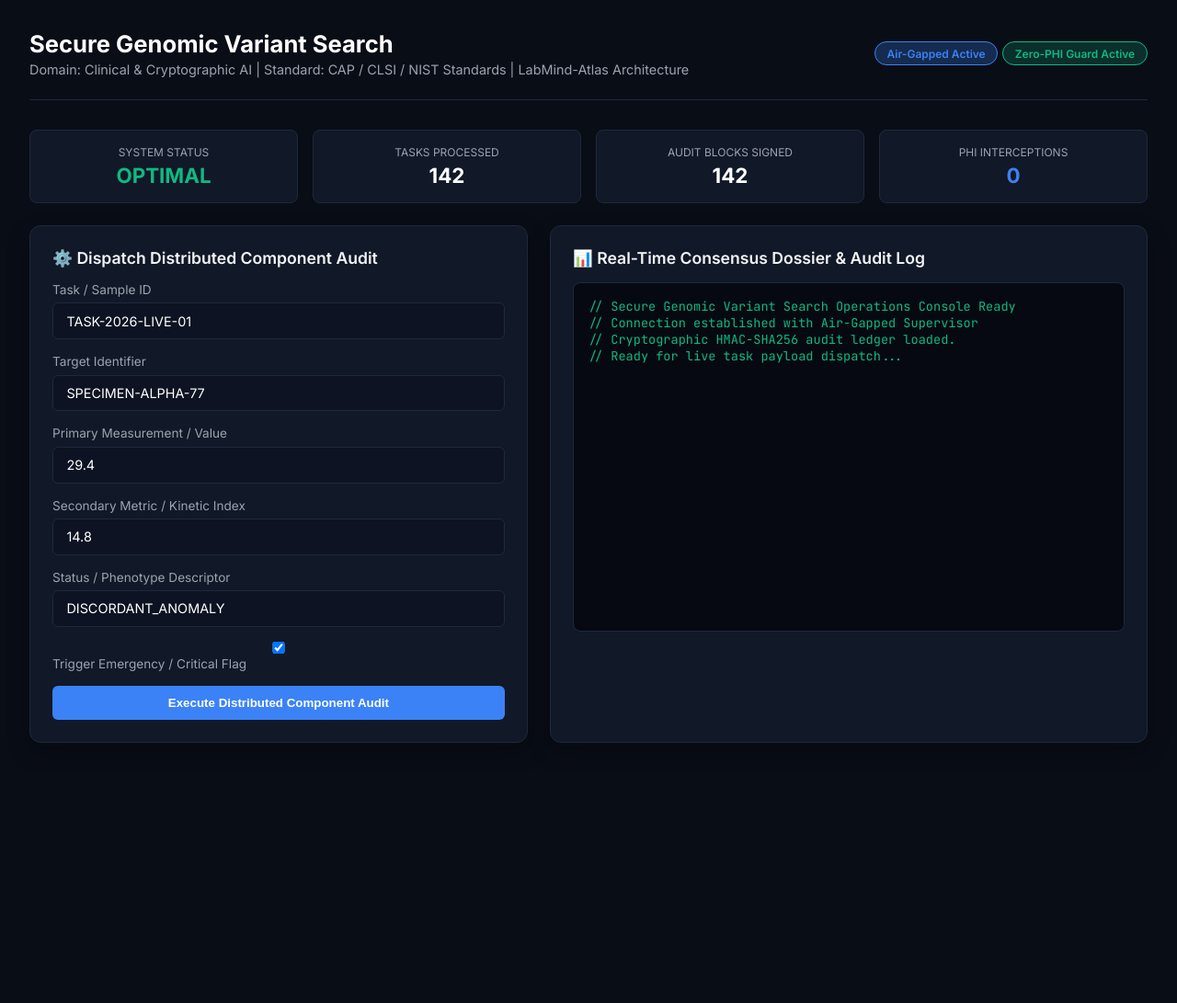
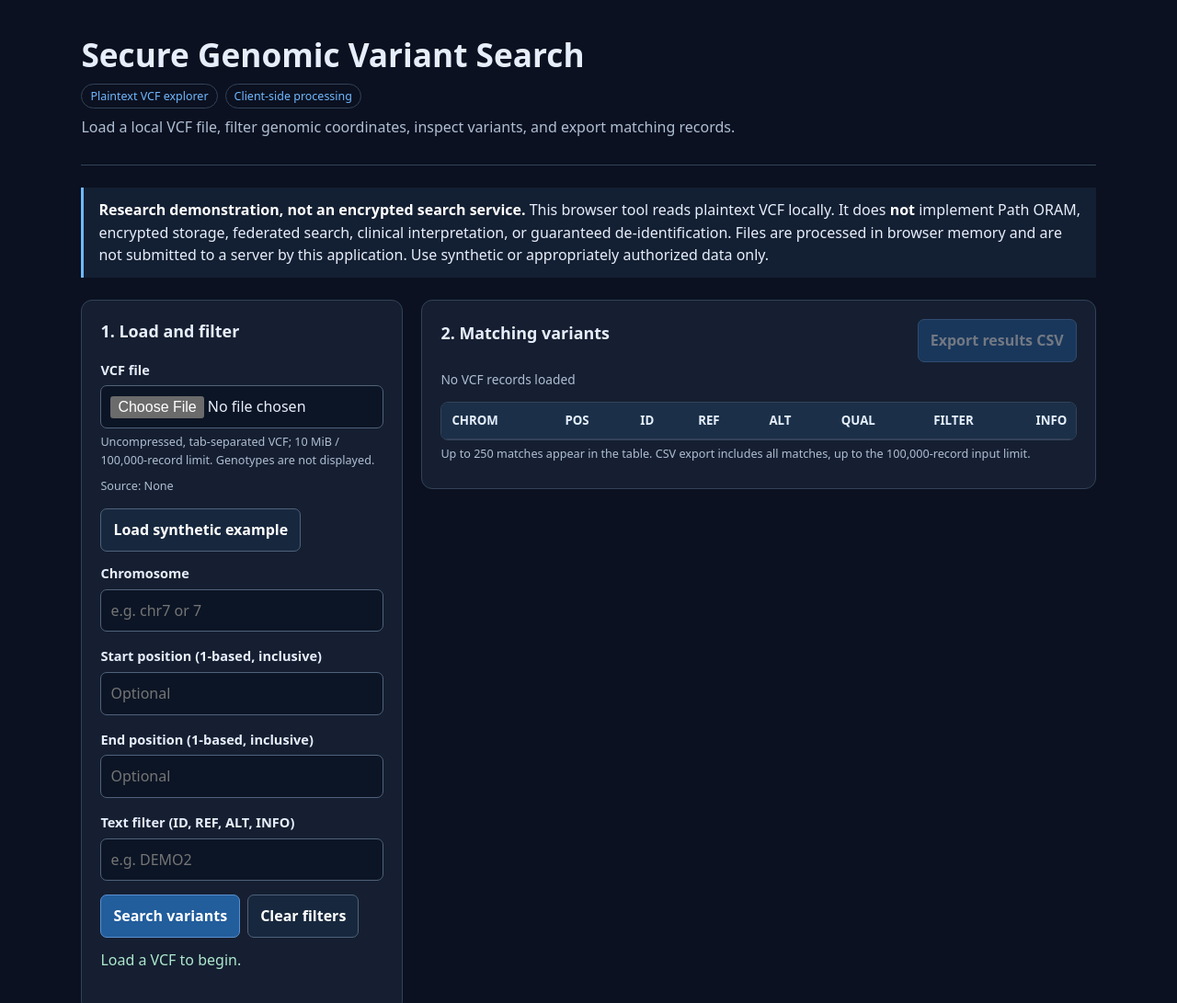
Before and after one commit to abusuraihsakhri/secure-genomic-variant-search, a plain HTML site: page web/index.html in a window 1280 px wide. Shown: the top 1091 px of the page at 92% size. Before the commit the page ends 840 px from the top, so only its background shows below. Drawn offline with Linux system fonts and the light colour scheme.

Commit message:
fix: replace broken simulated dashboard with accessible local VCF explorer

```diff
--- a/web/index.html
+++ b/web/index.html
@@ -1,236 +1,118 @@
-<!DOCTYPE html>
+<!doctype html>
 <html lang="en">
 <head>
-    <meta charset="UTF-8">
-    <meta name="viewport" content="width=device-width, initial-scale=1.0">
-    <title>Secure Genomic Variant Search — Operations Console</title>
-    <link href="https://fonts.googleapis.com/css2?family=Inter:wght@300;400;600;700&family=JetBrains+Mono:wght@400;600&display=swap" rel="stylesheet">
+  <meta charset="utf-8">
+  <meta name="viewport" content="width=device-width, initial-scale=1">
+  <meta name="color-scheme" content="dark">
+  <meta name="description" content="Local plaintext VCF variant lookup and export demonstration. Not an ORAM implementation.">
+  <title>Secure Genomic Variant Search | Local VCF Explorer</title>
   <style>
-        :root {
-            --bg: #090d16;
-            --card: #111827;
-            --border: #1f293d;
-            --accent: #3b82f6;
-            --accent-glow: rgba(59, 130, 246, 0.25);
-            --text: #f3f4f6;
-            --text-muted: #9ca3af;
-            --danger: #ef4444;
-            --warning: #f59e0b;
-            --success: #10b981;
-        }
-        * { box-sizing: border-box; margin: 0; padding: 0; }
-        body {
-            font-family: 'Inter', sans-serif;
-            background: var(--bg);
-            color: var(--text);
-            padding: 2rem;
-            min-height: 100vh;
-        }
-        .header {
-            display: flex;
-            justify-content: space-between;
-            align-items: center;
-            border-bottom: 1px solid var(--border);
-            padding-bottom: 1.5rem;
-            margin-bottom: 2rem;
-        }
-        .header-title h1 { font-size: 1.6rem; font-weight: 700; color: #fff; }
-        .header-title p { color: var(--text-muted); font-size: 0.9rem; margin-top: 0.25rem; }
-        .badge {
-            display: inline-block;
-            padding: 0.3rem 0.8rem;
-            border-radius: 9999px;
-            font-size: 0.75rem;
-            font-weight: 600;
-            background: var(--accent-glow);
-            color: var(--accent);
-            border: 1px solid var(--accent);
-        }
-        .grid {
-            display: grid;
-            grid-template-columns: 1fr 1.2fr;
-            gap: 1.5rem;
-        }
-        .card {
-            background: var(--card);
-            border: 1px solid var(--border);
-            border-radius: 12px;
-            padding: 1.5rem;
-            box-shadow: 0 10px 25px rgba(0,0,0,0.3);
-        }
-        .card h2 {
-            font-size: 1.1rem;
-            font-weight: 600;
-            margin-bottom: 1rem;
-            display: flex;
-            align-items: center;
-            gap: 0.5rem;
-        }
-        .form-group { margin-bottom: 1rem; }
-        label { display: block; font-size: 0.85rem; color: var(--text-muted); margin-bottom: 0.4rem; }
-        input, select, textarea {
-            width: 100%;
-            padding: 0.65rem 0.9rem;
-            background: #0d1322;
-            border: 1px solid var(--border);
-            border-radius: 6px;
-            color: #fff;
-            font-family: inherit;
-            font-size: 0.9rem;
-        }
-        input:focus, textarea:focus { outline: none; border-color: var(--accent); }
-        .btn {
-            background: var(--accent);
-            color: #fff;
-            border: none;
-            padding: 0.7rem 1.4rem;
-            border-radius: 6px;
-            font-weight: 600;
-            cursor: pointer;
-            transition: 0.2s;
-            width: 100%;
-        }
-        .btn:hover { background: #2563eb; }
-        .terminal {
-            background: #060911;
-            border: 1px solid var(--border);
-            border-radius: 8px;
-            padding: 1rem;
-            font-family: 'JetBrains Mono', monospace;
-            font-size: 0.85rem;
-            color: #10b981;
-            height: 380px;
-            overflow-y: auto;
-            white-space: pre-wrap;
-        }
-        .metrics-bar {
-            display: grid;
-            grid-template-columns: repeat(4, 1fr);
-            gap: 1rem;
-            margin-bottom: 1.5rem;
-        }
-        .metric-box {
-            background: var(--card);
-            border: 1px solid var(--border);
-            border-radius: 8px;
-            padding: 1rem;
-            text-align: center;
-        }
-        .metric-val { font-size: 1.4rem; font-weight: 700; color: #fff; margin-top: 0.25rem; }
-        .metric-label { font-size: 0.75rem; color: var(--text-muted); text-transform: uppercase; }
+    :root{font-family:system-ui,-apple-system,BlinkMacSystemFont,"Segoe UI",sans-serif;color-scheme:dark;--bg:#0b1120;--panel:#151f31;--line:#334258;--text:#e7eefb;--muted:#afbed3;--blue:#70b8ff}
+    *{box-sizing:border-box}
+    body{margin:0;min-height:100vh;background:var(--bg);color:var(--text);line-height:1.55}
+    main{max-width:1180px;margin:auto;padding:clamp(16px,3vw,40px)}
+    header{border-bottom:1px solid var(--line);padding-bottom:20px;margin-bottom:24px}
+    h1{font-size:clamp(1.6rem,3vw,2.2rem);line-height:1.2;margin:0 0 10px}
+    h2{font-size:1.12rem;margin:0 0 16px}
+    p{margin:8px 0;color:var(--muted)}
+    .tag{display:inline-block;padding:3px 9px;border:1px solid var(--line);border-radius:30px;color:var(--blue);font-size:.78rem;margin-right:8px}
+    .notice{border-left:3px solid var(--blue);padding:12px 16px;margin:20px 0 24px;background:#131f32;color:var(--text)}
+    .notice strong{color:#fff}
+    .layout{display:grid;grid-template-columns:minmax(280px,350px) 1fr;gap:20px;align-items:start}
+    .panel{background:var(--panel);border:1px solid var(--line);border-radius:12px;padding:20px;min-width:0}
+    label{display:block;font-size:.91rem;font-weight:600;margin:0 0 6px}
+    input{font:inherit;color:var(--text);background:#0c1525;border:1px solid #50617b;border-radius:7px;padding:10px;width:100%;max-width:100%}
+    input:focus-visible,button:focus-visible{outline:3px solid var(--blue);outline-offset:3px}
+    .field{margin:0 0 15px}
+    .help{font-size:.79rem;color:var(--muted);margin-top:5px}
+    button{border-radius:7px;padding:10px 13px;cursor:pointer;border:1px solid #5b90ce;font:inherit;font-weight:600;background:#225d9c;color:#fff}
+    button.secondary{background:#17283e;border-color:#50617b}
+    button:disabled{opacity:.4;cursor:not-allowed}
+    .actions{display:flex;flex-wrap:wrap;gap:8px;margin:12px 0}
+    .results-head{display:flex;align-items:center;justify-content:space-between;flex-wrap:wrap;gap:10px}
+    #status{min-height:2.5em;overflow-wrap:anywhere;color:#aee8cd}
+    #status[data-error=true]{color:#ffb2ae}
+    .table-wrap{width:100%;max-height:580px;overflow:auto;border:1px solid var(--line);border-radius:8px}
+    table{border-collapse:collapse;font-size:.83rem;width:100%;min-width:730px}
+    th,td{text-align:left;padding:9px 11px;border-bottom:1px solid #334258;white-space:nowrap;max-width:280px;overflow:hidden;text-overflow:ellipsis}
+    th{background:#1b3048;position:sticky;top:0;color:#e5effe}
+    td:last-child{max-width:310px}
+    tr:hover td{background:#202e43}
+    #summary{font-size:.86rem;color:var(--muted);margin:8px 0 14px}
+    footer{border-top:1px solid var(--line);margin-top:30px;padding-top:16px;color:var(--muted);font-size:.85rem}
+    @media(max-width:760px){.layout{grid-template-columns:1fr}.panel{padding:16px}main{padding:16px}}
+    @media(prefers-reduced-motion:reduce){*{scroll-behavior:auto!important}}
   </style>
+  <script src="./app.js" defer></script>
 </head>
 <body>
+<main>
+  <header>
+    <h1>Secure Genomic Variant Search</h1>
+    <span class="tag">Plaintext VCF explorer</span><span class="tag">Client-side processing</span>
+    <p>Load a local VCF file, filter genomic coordinates, inspect variants, and export matching records.</p>
+  </header>
 
-    <div class="header">
-        <div class="header-title">
-            <h1>Secure Genomic Variant Search</h1>
-            <p>Domain: Clinical & Cryptographic AI | Standard: CAP / CLSI / NIST Standards | LabMind-Atlas Architecture</p>
+  <aside class="notice" aria-label="Security and scientific limitations">
+    <strong>Research demonstration, not an encrypted search service.</strong>
+    This browser tool reads plaintext VCF locally. It does <strong>not</strong> implement Path ORAM, encrypted storage,
+    federated search, clinical interpretation, or guaranteed de-identification.
+    Files are processed in browser memory and are not submitted to a server by this application.
+    Use synthetic or appropriately authorized data only.
+  </aside>
+
+  <div class="layout">
+    <section class="panel" aria-labelledby="input-title">
+      <h2 id="input-title">1. Load and filter</h2>
+      <div class="field">
+        <label for="vcf-file">VCF file</label>
+        <input type="file" id="vcf-file" accept=".vcf,.txt,text/plain">
+        <p class="help">Uncompressed, tab-separated VCF; 10 MiB / 100,000-record limit. Genotypes are not displayed.</p>
+        <p class="help">Source: <span id="source-name">None</span></p>
       </div>
-        <div>
-            <span class="badge">Air-Gapped Active</span>
-            <span class="badge" style="background: rgba(16,185,129,0.2); color: #10b981; border-color: #10b981;">Zero-PHI Guard Active</span>
+      <div class="actions">
+        <button id="demo-button" type="button" class="secondary">Load synthetic example</button>
       </div>
+      <form id="search-form">
+        <div class="field">
+          <label for="chromosome">Chromosome</label>
+          <input id="chromosome" placeholder="e.g. chr7 or 7" autocomplete="off">
         </div>
-
-    <div class="metrics-bar">
-        <div class="metric-box">
-            <div class="metric-label">System Status</div>
-            <div class="metric-val" style="color: var(--success);" id="m-status">OPTIMAL</div>
+        <div class="field">
+          <label for="start">Start position (1-based, inclusive)</label>
+          <input id="start" type="number" min="1" step="1" placeholder="Optional">
         </div>
-        <div class="metric-box">
-            <div class="metric-label">Tasks Processed</div>
-            <div class="metric-val" id="m-tasks">142</div>
+        <div class="field">
+          <label for="end">End position (1-based, inclusive)</label>
+          <input id="end" type="number" min="1" step="1" placeholder="Optional">
         </div>
-        <div class="metric-box">
-            <div class="metric-label">Audit Blocks Signed</div>
-            <div class="metric-val" id="m-audit">142</div>
+        <div class="field">
+          <label for="text">Text filter (ID, REF, ALT, INFO)</label>
+          <input id="text" placeholder="e.g. DEMO2" autocomplete="off">
         </div>
-        <div class="metric-box">
-            <div class="metric-label">PHI Interceptions</div>
-            <div class="metric-val" style="color: var(--accent);" id="m-phi">0</div>
+        <div class="actions">
+          <button type="submit">Search variants</button>
+          <button type="button" class="secondary" id="clear-button">Clear filters</button>
         </div>
+      </form>
+      <p id="status" role="status" aria-live="polite">Load a VCF to begin.</p>
+    </section>
+    <section class="panel" aria-labelledby="results-title">
+      <div class="results-head">
+        <h2 id="results-title">2. Matching variants</h2>
+        <button type="button" id="export-button" disabled>Export results CSV</button>
       </div>
-
-    <div class="grid">
-        <div class="card">
-            <h2>⚙️ Dispatch Distributed Component Audit</h2>
-            <div class="form-group">
-                <label>Task / Sample ID</label>
-                <input type="text" id="task_id" value="TASK-2026-LIVE-01">
+      <p id="summary">No VCF records loaded</p>
+      <div class="table-wrap" tabindex="0" role="region" aria-label="Scrollable results table">
+        <table>
+          <thead><tr><th scope="col">CHROM</th><th scope="col">POS</th><th scope="col">ID</th><th scope="col">REF</th><th scope="col">ALT</th><th scope="col">QUAL</th><th scope="col">FILTER</th><th scope="col">INFO</th></tr></thead>
+          <tbody id="results-body"></tbody>
+        </table>
       </div>
-            <div class="form-group">
-                <label>Target Identifier</label>
-                <input type="text" id="target_id" value="SPECIMEN-ALPHA-77">
+      <p class="help">Up to 250 matches appear in the table. CSV export includes all matches, up to the 100,000-record input limit.</p>
+    </section>
   </div>
-            <div class="form-group">
-                <label>Primary Measurement / Value</label>
-                <input type="number" id="primary_metric" value="29.4" step="0.1">
-            </div>
-            <div class="form-group">
-                <label>Secondary Metric / Kinetic Index</label>
-                <input type="number" id="secondary_metric" value="14.8" step="0.1">
-            </div>
-            <div class="form-group">
-                <label>Status / Phenotype Descriptor</label>
-                <input type="text" id="status_descriptor" value="DISCORDANT_ANOMALY">
-            </div>
-            <div class="form-group">
-                <label><input type="checkbox" id="is_critical" checked> Trigger Emergency / Critical Flag</label>
-            </div>
-            <button class="btn" onclick="runAudit()">Execute Distributed Component Audit</button>
-        </div>
-
-        <div class="card">
-            <h2>📊 Real-Time Consensus Dossier & Audit Log</h2>
-            <div class="terminal" id="outputConsole">// Secure Genomic Variant Search Operations Console Ready
-// Connection established with Air-Gapped Supervisor
-// Cryptographic HMAC-SHA256 audit ledger loaded.
-// Ready for live task payload dispatch...</div>
-        </div>
-    </div>
-
-    <script>
-        async function runAudit() {
-            const consoleEl = document.getElementById('outputConsole');
-            consoleEl.innerText = "// Dispatching task across specialized workers...
-// Invoking InvariantQCWorker, SafetyEscalationWorker, ProtocolWorker...";
-
-            const payload = {
-                task_id: document.getElementById('task_id').value,
-                target_identifier: document.getElementById('target_id').value,
-                primary_metric: parseFloat(document.getElementById('primary_metric').value),
-                secondary_metric: parseFloat(document.getElementById('secondary_metric').value),
-                status_descriptor: document.getElementById('status_descriptor').value,
-                is_critical_flag: document.getElementById('is_critical').checked
-            };
-
-            try {
-                const res = await fetch('/api/audit', {
-                    method: 'POST',
-                    headers: { 'Content-Type': 'application/json' },
-                    body: JSON.stringify(payload)
-                });
-                const data = await res.json();
-                consoleEl.innerText = JSON.stringify(data, null, 2);
-                document.getElementById('m-tasks').innerText = parseInt(document.getElementById('m-tasks').innerText) + 1;
-                document.getElementById('m-audit').innerText = parseInt(document.getElementById('m-audit').innerText) + 1;
-            } catch (err) {
-                consoleEl.innerText = "// Offline / Simulation Output:\n" + JSON.stringify({
-                    dossier_id: "DOSSIER-SIM-" + Math.floor(Math.random()*10000),
-                    system: "secure-genomic-variant-search",
-                    domain: "Clinical & Cryptographic AI",
-                    task_id: payload.task_id,
-                    overall_urgency: payload.is_critical_flag ? "CRITICAL_STAT_PANIC" : "ELEVATED_RISK",
-                    integrity_status: "DISCORDANT_ANOMALY",
-                    alerts: [
-                        { worker: "InvariantQCWorker", alert: "Primary metric exceeds upper reference bound" },
-                        { worker: "SafetyEscalationWorker", alert: "Critical emergency interlock flag active" }
-                    ],
-                    audit_hash: "HMAC_SHA256_e83f9a72b941d6c381f9"
-                }, null, 2);
-            }
-        }
-    </script>
+  <footer>Standalone static demonstration · Modern browsers · No Python runtime required · No diagnosis or clinical recommendation</footer>
+</main>
 </body>
 </html>
```
Lines whose indentation alone changed are shown as unchanged.
